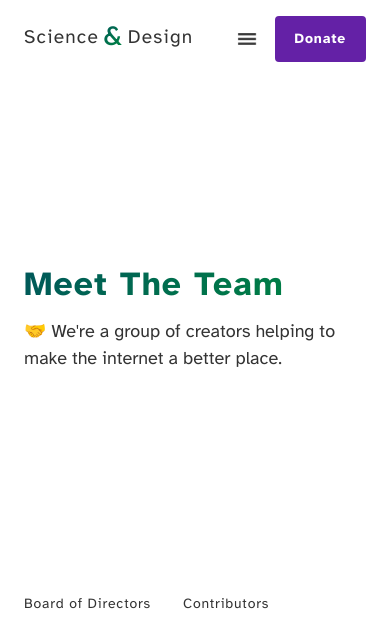
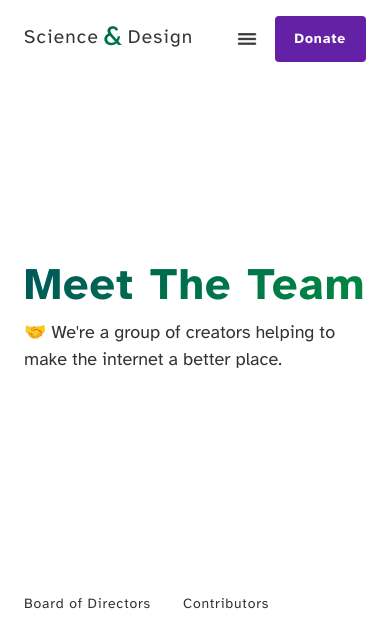
Before and after one commit to scidsg/scidsg-website, a PHP site: page /team.html in a window 390 px wide. Shown: the top 638 px of the page. Run offline with PHP 8.4, Linux system fonts and the light colour scheme.

Commit message:
update intro

```diff
--- a/css/overrides.css
+++ b/css/overrides.css
@@ -423,15 +423,14 @@ header h1 {
   margin: 0;
 }
 
-
-
 .intro h2 {
   -webkit-background-clip: text;
   text-fill-color: transparent;
   -webkit-text-fill-color: transparent;
   animation: gradient 30s infinite;
-  line-height: var(--line-height-heading);
-  width: 50%;
+  line-height: .85;
+  width: 100%;
+  font-size: calc(var(--font-size-1) * 2.325);
 }
 
 .highlight {
@@ -464,13 +463,13 @@ h3, h4, h5, h6 {
 
 @media only screen and (max-width: 1280px) {
   .intro h2 {
-    width: 60%;
+    font-size: calc(var(--font-size-1) * 1.9);
   }
 }
 
 @media only screen and (max-width: 1024px) {
   .intro h2 {
-    width: 66%;
+    font-size: calc(var(--font-size-1) * 1.5);
   }
 }
 
@@ -572,26 +571,24 @@ h3, h4, h5, h6 {
   header h1 {
     font-size: calc(var(--font-size-logo) * .9) !important;
   }
-
-  .intro h2 {
-    width: 80%;
-  }
-
 }
 
 @media only screen and (max-width: 768px) {
   .intro h2 {
+    font-size: calc(var(--font-size-1) * 1.25);
   }
 }
 
 @media only screen and (max-width: 640px) {
   .intro h2 {
     width: 100%;
+    font-size: calc(var(--font-size-1) * 1.125);
   }
 }
 
 @media only screen and (max-width: 480px) {
   .intro h2 {
     width: 100%;
+    font-size: calc(var(--font-size-1) * .8);
   }
 }
--- a/index.html
+++ b/index.html
@@ -58,8 +58,7 @@ W3C/WHATWG Standards, etc - please consider contributing 🙏 -->
 
 		<section class="intro">
 			<div class="wrapper">
-				<h2>We build products that enable free access to information and free speech online.</h2>
-				<p>👋 We're Science &amp; Design, a 501(c)(3) non-profit dedicated to building software for the public good.</p>
+				<h2>We create open-source software that gives power to the people.</h2>
 			</div>
 			<p class="hint">Scroll Down</p>
 		</section>
```
